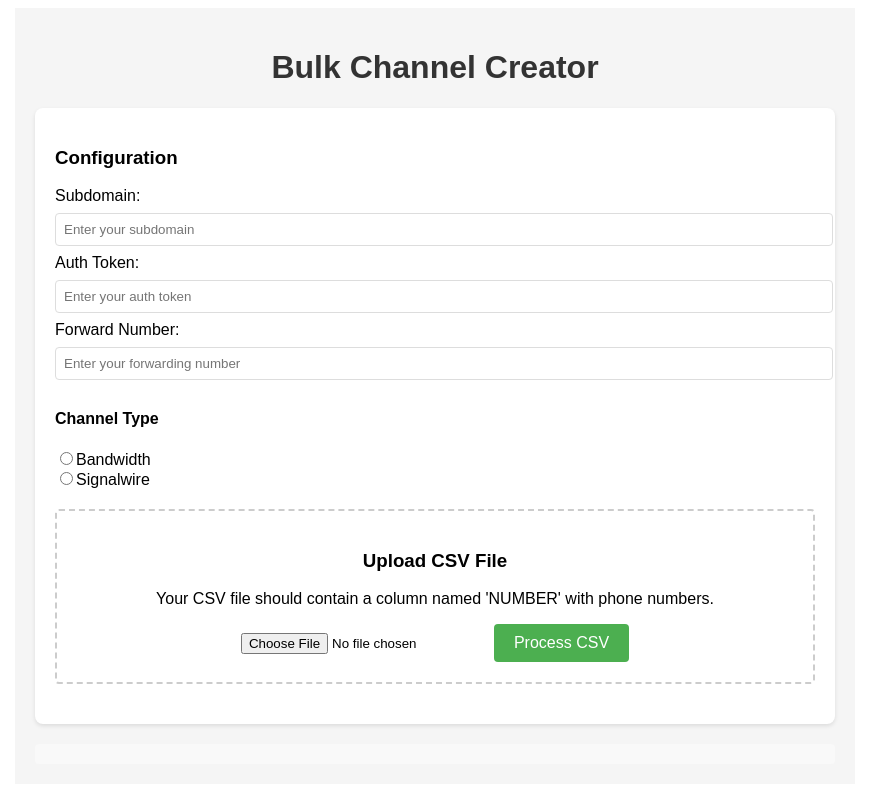
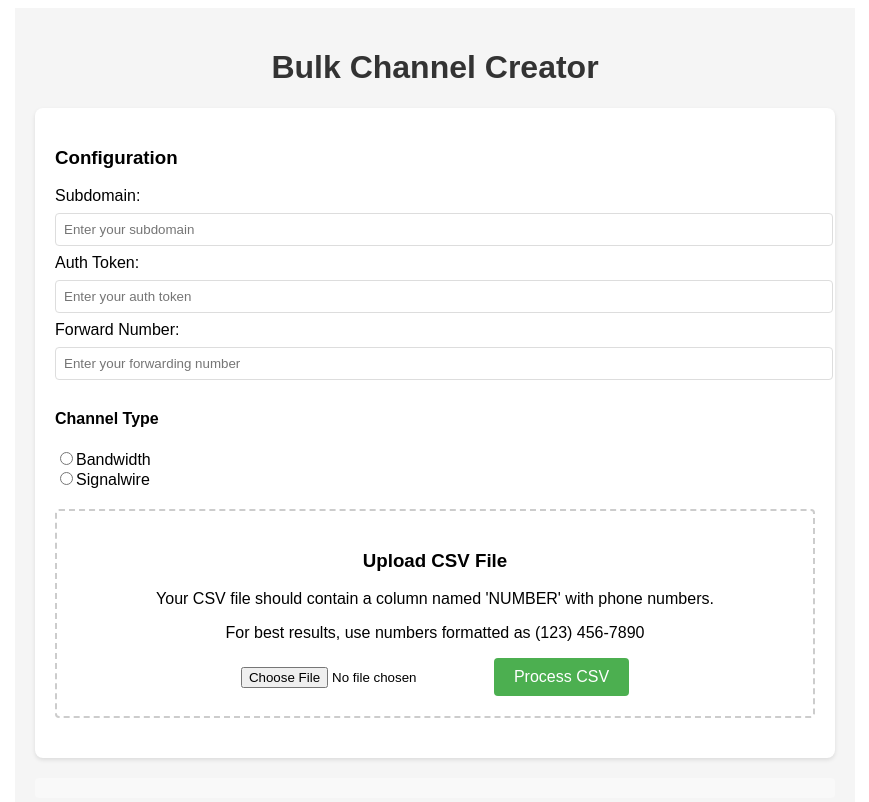
Before and after one commit to jeremyprompt/Bulk_Uploader, a Next.js app: page / in a window 1280 px wide. Shown: the top 802 px of the page, without its empty margins (205-1074 px from the left). Built offline with nearby package versions, Linux system fonts and the light colour scheme.

Commit message:
Update: Latest changes to app/page.js

```diff
--- a/app/page.js
+++ b/app/page.js
@@ -221,6 +221,7 @@ export default function Home() {
           <div className={styles.uploadSection}>
             <h3>Upload CSV File</h3>
             <p>Your CSV file should contain a column named 'NUMBER' with phone numbers.</p>
+            <p>For best results, use numbers formatted as (123) 456-7890</p>
             <input type="file" id="csvFile" accept=".csv" />
             <button type="submit" className={styles.button}>Process CSV</button>
           </div>
```
